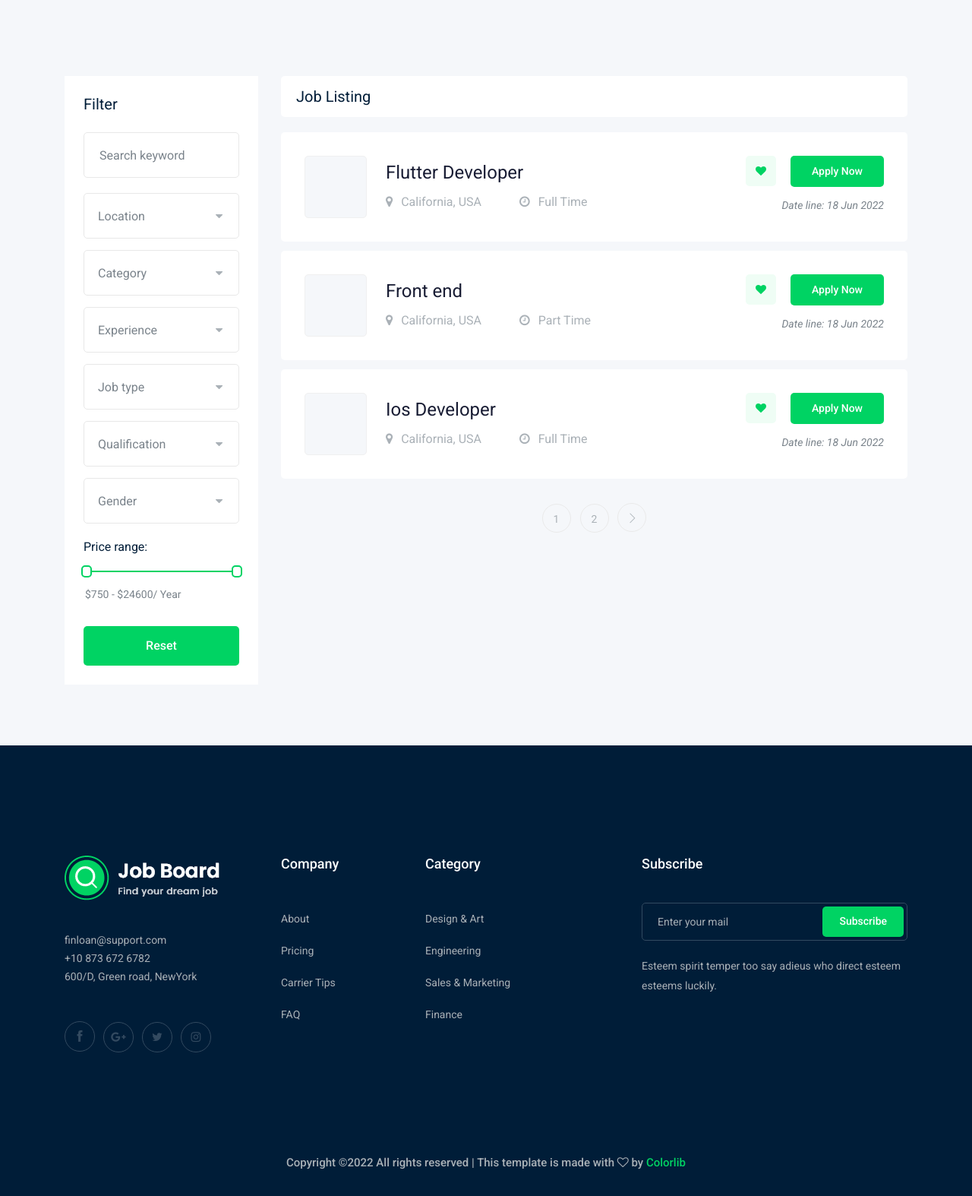
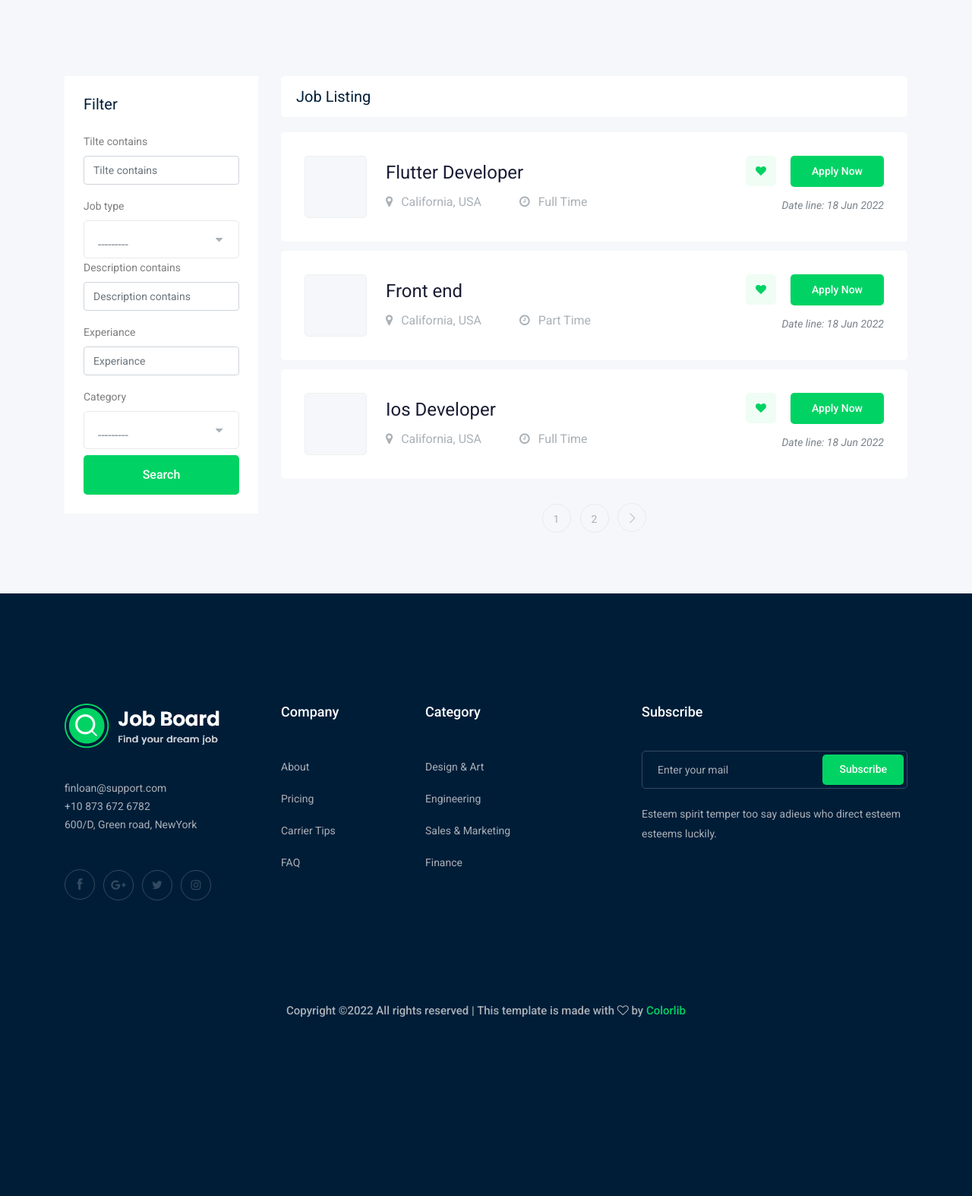
Before and after one commit to Alihassan20/django-job-board, a Django app: page /jobs/ in a window 1280 px wide. Shown: the part 351-1925 px from the top of the page at 76% size. After the commit the page ends 1690 px from the top, so only its background shows below. Run offline with Django 4.2, Linux system fonts and the light colour scheme; data comes from the database, SQL or seed files in the repository; parts of the project's set-up code (start-up, migrations or seed data) failed here and were passed over; some libraries are stand-ins or nearby versions.

Commit message:
add filter

```diff
--- /dev/null
+++ b/job/filters.py
@@ -0,0 +1,11 @@
+from turtle import title
+import django_filters
+from .models import Job
+
+class JobFilter(django_filters.FilterSet):
+    tilte = django_filters.CharFilter(lookup_expr='icontains')
+    description = django_filters.CharFilter(lookup_expr='icontains')
+    class Meta:
+        model = Job
+        fields = '__all__'
+        exclude = ['owner','published_at','image','salary','vacancy','slug']
--- a/job/templates/job/job_list.html
+++ b/job/templates/job/job_list.html
@@ -1,5 +1,5 @@
 {% extends 'base.html' %}
-
+{% load bootstrap4 %}
 {% block body %}
 
     <!-- bradcam_area  -->
@@ -24,80 +24,12 @@
                     <div class="job_filter white-bg">
                         <div class="form_inner white-bg">
                             <h3>Filter</h3>
-                            <form action="#">
-                                <div class="row">
-                                    <div class="col-lg-12">
-                                        <div class="single_field">
-                                            <input type="text" placeholder="Search keyword">
-                                        </div>
-                                    </div>
-                                    <div class="col-lg-12">
-                                        <div class="single_field">
-                                            <select class="wide">
-                                                <option data-display="Location">Location</option>
-                                                <option value="1">Rangpur</option>
-                                                <option value="2">Dhaka </option>
-                                            </select>
-                                        </div>
-                                    </div>
-                                    <div class="col-lg-12">
-                                        <div class="single_field">
-                                            <select class="wide">
-                                                <option data-display="Category">Category</option>
-                                                <option value="1">Category 1</option>
-                                                <option value="2">Category 2 </option>
-                                            </select>
-                                        </div>
-                                    </div>
-                                    <div class="col-lg-12">
-                                        <div class="single_field">
-                                            <select class="wide">
-                                                <option data-display="Experience">Experience</option>
-                                                <option value="1">Experience 1</option>
-                                                <option value="2">Experience 2 </option>
-                                            </select>
-                                        </div>
-                                    </div>
-                                    <div class="col-lg-12">
-                                        <div class="single_field">
-                                            <select class="wide">
-                                                <option data-display="Job type">Job type</option>
-                                                <option value="1">full time 1</option>
-                                                <option value="2">part time 2 </option>
-                                            </select>
-                                        </div>
-                                    </div>
-                                    <div class="col-lg-12">
-                                        <div class="single_field">
-                                            <select class="wide">
-                                                <option data-display="Qualification">Qualification</option>
-                                                <option value="1">Qualification 1</option>
-                                                <option value="2">Qualification 2</option>
-                                            </select>
-                                        </div>
-                                    </div>
-                                    <div class="col-lg-12">
-                                        <div class="single_field">
-                                            <select class="wide">
-                                                <option data-display="Gender">Gender</option>
-                                                <option value="1">male</option>
-                                                <option value="2">female</option>
-                                            </select>
-                                        </div>
-                                    </div>
-                                </div>
+                            <form method = "GET">
+                                {% bootstrap_form myfilter.form %}
+                                <input type = "submit" value = "Search"  class="boxed-btn3 w-100 mt-2">
                             </form>
                         </div>
-                        <div class="range_wrap">
-                            <label for="amount">Price range:</label>
-                            <div id="slider-range"></div>
-                            <p>
-                                <input type="text" id="amount" readonly style="border:0; color:#7A838B; font-size: 14px; font-weight:400;">
-                            </p>
-                        </div>
-                        <div class="reset_btn">
-                            <button  class="boxed-btn3 w-100" type="submit">Reset</button>
-                        </div>
+
                     </div>
                 </div>
                 <div class="col-lg-9">
--- a/job/views.py
+++ b/job/views.py
@@ -8,6 +8,7 @@
 from django.shortcuts import redirect,render
 from django.urls import reverse
 from django.contrib.auth.decorators import login_required
+from .filters import JobFilter
 
 # Create your views here.
 
@@ -15,11 +16,15 @@
 def job_list(request):
     job_list=Job.objects.all()
 
+    myfilter = JobFilter(request.GET, queryset=job_list)
+    job_list = myfilter.qs
+
     paginator = Paginator(job_list, 3)
     page_number = request.GET.get('page')
     page_obj = paginator.get_page(page_number)
 
-    context={'jobs':page_obj}
+
+    context={'jobs':page_obj ,'myfilter': myfilter}
     return render(request,'job/job_list.html',context)
 
 
--- a/project/settings.py
+++ b/project/settings.py
@@ -41,6 +41,7 @@
     'django.contrib.staticfiles',
     'job',
     'bootstrap4',
+    'django_filters',
 ]
 
 MIDDLEWARE = [
```
